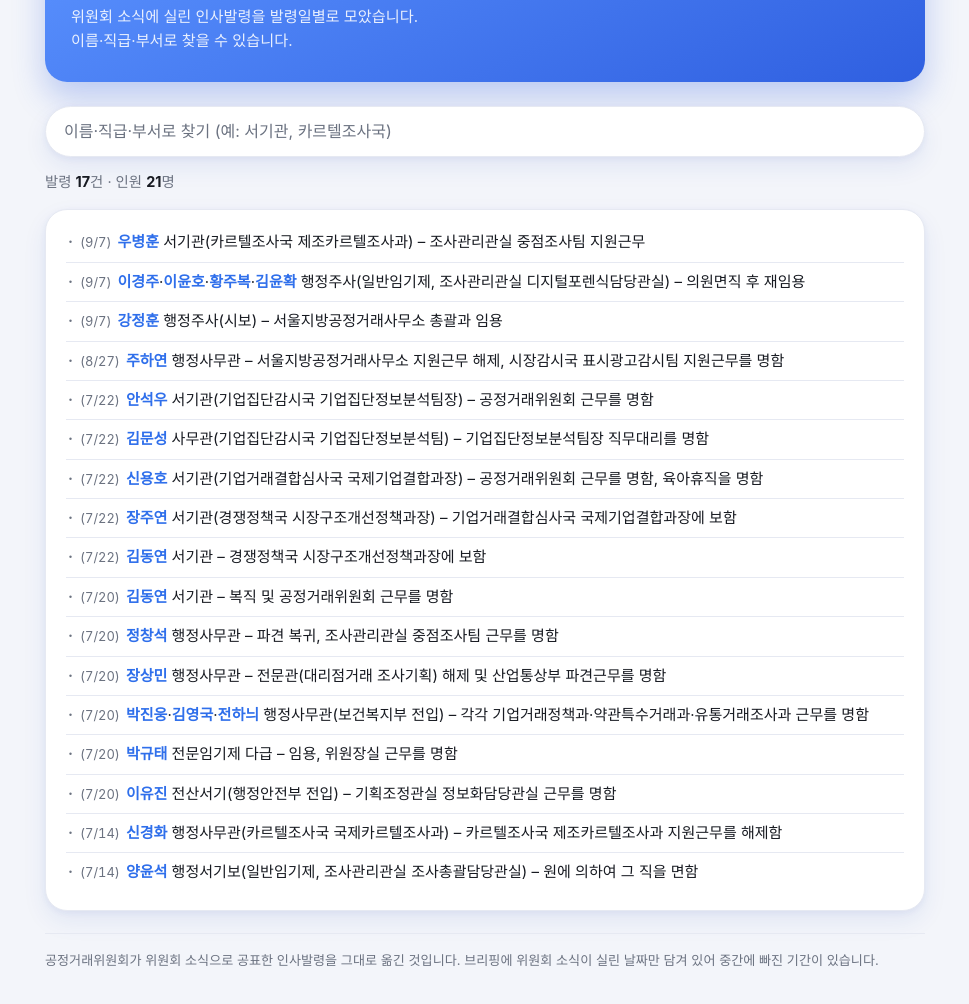
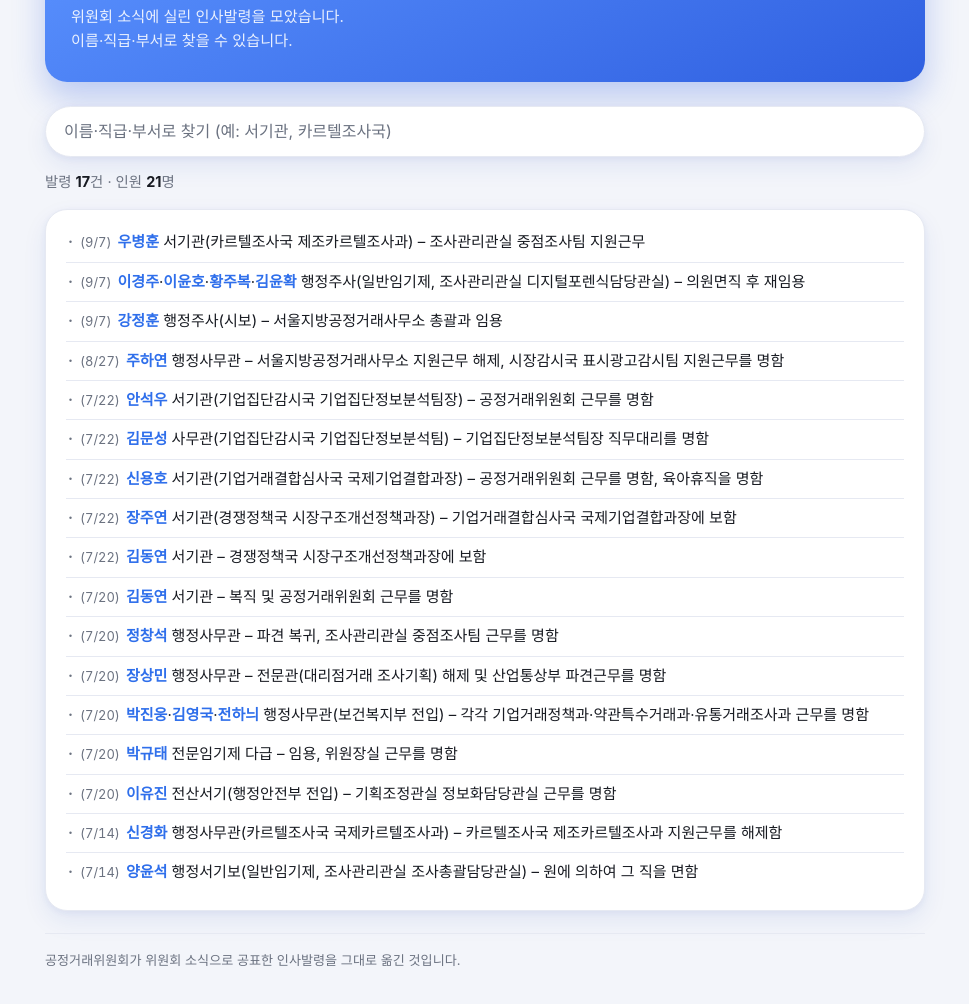
Before and after one commit to sunlee82/ftc-daily-briefing, a website: page docs/personnel.html in a window 1280 px wide. Shown: the part 154-1158 px from the top of the page, without its empty margins (155-1124 px from the left). Drawn offline with Linux system fonts and the light colour scheme.

Commit message:
Update personnel announcement description

```diff
--- a/docs/personnel.html
+++ b/docs/personnel.html
@@ -12,7 +12,7 @@
     <a class="back" href="index.html">← 아카이브로</a>
     <header class="site">
       <h1>👥 공정위 인사발령</h1>
-      <p>위원회 소식에 실린 인사발령을 발령일별로 모았습니다.<br />이름·직급·부서로 찾을 수 있습니다.</p>
+      <p>위원회 소식에 실린 인사발령을 모았습니다.<br />이름·직급·부서로 찾을 수 있습니다.</p>
     </header>
 
     <div class="pr-search">
@@ -27,7 +27,6 @@
 
     <p class="pr-note">
       공정거래위원회가 위원회 소식으로 공표한 인사발령을 그대로 옮긴 것입니다.
-      브리핑에 위원회 소식이 실린 날짜만 담겨 있어 중간에 빠진 기간이 있습니다.
     </p>
   </div>
   <script src="assets/personnel.js?v=20260906"></script>
```
